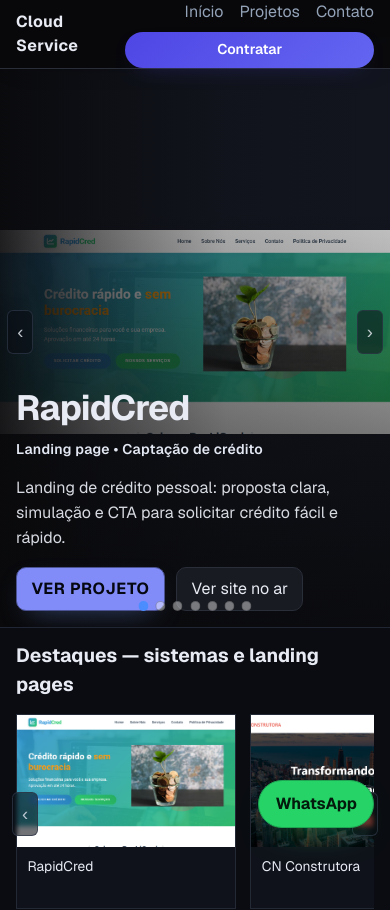
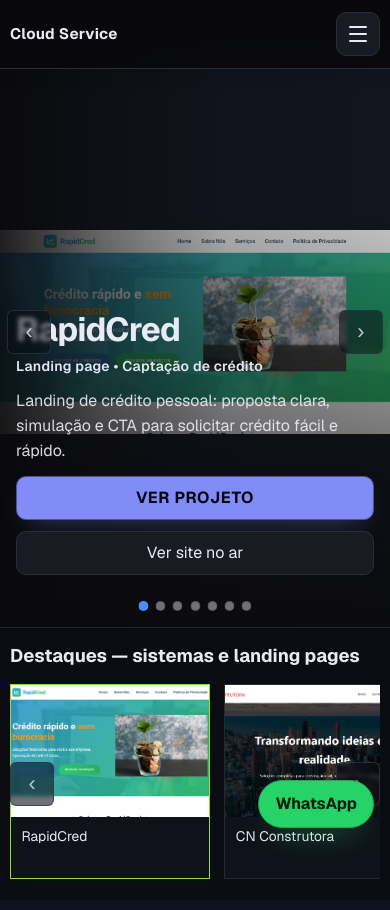
Before and after one commit to CloudBlackhand/portifolio, a Next.js app: page / in a window 390 px wide. Shown: the top 910 px of the page. Built offline with nearby package versions, Linux system fonts and the light colour scheme.

Commit message:
Otimiza site inteiro para mobile: menu, toque, tabela, carrossel e tablet imersivo.

```diff
--- a/app/components/showcase-carousel.tsx
+++ b/app/components/showcase-carousel.tsx
@@ -2,7 +2,7 @@
 
 import Image from "next/image";
 import Link from "next/link";
-import { useMemo, useRef, useState, type CSSProperties } from "react";
+import { useMemo, useRef, useState, type CSSProperties, type TouchEvent } from "react";
 import type { Project } from "@/data/projects";
 import { getProjectLiveLinkLabel, getProjectKindLabel, getShowcaseProjects } from "@/data/projects";
 
@@ -10,16 +10,28 @@ type ShowcaseCarouselProps = {
   projects: Project[];
 };
 
+const SWIPE_THRESHOLD_PX = 48;
+
 export function ShowcaseCarousel({ projects }: ShowcaseCarouselProps) {
   const featuredProjects = useMemo(() => getShowcaseProjects(projects), [projects]);
   const [activeIndex, setActiveIndex] = useState(0);
   const favoritesRowRef = useRef<HTMLDivElement>(null);
+  const touchStartX = useRef<number | null>(null);
 
   if (featuredProjects.length === 0) {
     return null;
   }
 
   const activeProject = featuredProjects[activeIndex];
+
+  const goTo = (direction: "prev" | "next") => {
+    setActiveIndex((prev) => {
+      if (direction === "prev") {
+        return (prev - 1 + featuredProjects.length) % featuredProjects.length;
+      }
+      return (prev + 1) % featuredProjects.length;
+    });
+  };
 
   const scrollFavorites = (direction: "left" | "right") => {
     const row = favoritesRowRef.current;
@@ -28,20 +40,33 @@ export function ShowcaseCarousel({ projects }: ShowcaseCarouselProps) {
     row.scrollBy({ left: delta, behavior: "smooth" });
   };
 
+  const onTouchStart = (event: TouchEvent<HTMLDivElement>) => {
+    touchStartX.current = event.changedTouches[0]?.clientX ?? null;
+  };
+
+  const onTouchEnd = (event: TouchEvent<HTMLDivElement>) => {
+    if (featuredProjects.length <= 1 || touchStartX.current === null) return;
+    const endX = event.changedTouches[0]?.clientX ?? touchStartX.current;
+    const delta = endX - touchStartX.current;
+    touchStartX.current = null;
+
+    if (Math.abs(delta) < SWIPE_THRESHOLD_PX) return;
+    goTo(delta > 0 ? "prev" : "next");
+  };
+
   return (
     <section className="showcase">
-      <div className="showcase-media">
+      <div
+        className="showcase-media"
+        onTouchStart={onTouchStart}
+        onTouchEnd={onTouchEnd}
+      >
         {featuredProjects.length > 1 && (
           <>
             <button
               type="button"
               className="hero-nav left"
-              onClick={() =>
-                setActiveIndex(
-                  (prev) =>
-                    (prev - 1 + featuredProjects.length) % featuredProjects.length,
-                )
-              }
+              onClick={() => goTo("prev")}
               aria-label="Banner anterior"
             >
               ‹
@@ -49,9 +74,7 @@ export function ShowcaseCarousel({ projects }: ShowcaseCarouselProps) {
             <button
               type="button"
               className="hero-nav right"
-              onClick={() =>
-                setActiveIndex((prev) => (prev + 1) % featuredProjects.length)
-              }
+              onClick={() => goTo("next")}
               aria-label="Próximo banner"
             >
               ›
@@ -153,7 +176,11 @@ export function ShowcaseCarousel({ projects }: ShowcaseCarouselProps) {
               return (
               <Link
                 key={project.slug}
-                className="favorite-card"
+                className={
+                  project.slug === activeProject.slug
+                    ? "favorite-card is-active"
+                    : "favorite-card"
+                }
                 href={`/projetos/${project.slug}`}
                 aria-label={`Abrir ${project.title}`}
               >
--- /dev/null
+++ b/app/components/site-header-nav.tsx
@@ -0,0 +1,72 @@
+"use client";
+
+import Link from "next/link";
+import { useEffect, useId, useState } from "react";
+
+const NAV_LINKS = [
+  { href: "/", label: "Início" },
+  { href: "/projetos", label: "Projetos" },
+  { href: "/contato", label: "Contato" },
+] as const;
+
+export function SiteHeaderNav() {
+  const [open, setOpen] = useState(false);
+  const panelId = useId();
+
+  useEffect(() => {
+    if (!open) return undefined;
+
+    const onKeyDown = (event: KeyboardEvent) => {
+      if (event.key === "Escape") setOpen(false);
+    };
+
+    document.body.classList.add("mobile-nav-open");
+    window.addEventListener("keydown", onKeyDown);
+
+    return () => {
+      document.body.classList.remove("mobile-nav-open");
+      window.removeEventListener("keydown", onKeyDown);
+    };
+  }, [open]);
+
+  return (
+    <>
+      <button
+        type="button"
+        className="nav-toggle"
+        aria-expanded={open}
+        aria-controls={panelId}
+        aria-label={open ? "Fechar menu" : "Abrir menu"}
+        onClick={() => setOpen((value) => !value)}
+      >
+        <span className="nav-toggle-bar" aria-hidden="true" />
+        <span className="nav-toggle-bar" aria-hidden="true" />
+        <span className="nav-toggle-bar" aria-hidden="true" />
+      </button>
+
+      <nav
+        id={panelId}
+        className={`nav nav-with-cta${open ? " nav--open" : ""}`}
+        aria-label="Navegação principal"
+      >
+        {NAV_LINKS.map((link) => (
+          <Link key={link.href} href={link.href} onClick={() => setOpen(false)}>
+            {link.label}
+          </Link>
+        ))}
+        <Link className="nav-cta" href="/contato" onClick={() => setOpen(false)}>
+          Contratar
+        </Link>
+      </nav>
+
+      {open ? (
+        <button
+          type="button"
+          className="nav-backdrop"
+          aria-label="Fechar menu"
+          onClick={() => setOpen(false)}
+        />
+      ) : null}
+    </>
+  );
+}
--- a/app/components/work-table.tsx
+++ b/app/components/work-table.tsx
@@ -1,5 +1,6 @@
 "use client";
 
+import Link from "next/link";
 import { useMemo, useState } from "react";
 import {
   createColumnHelper,
@@ -17,6 +18,21 @@ type WorkTableProps = {
 
 const columnHelper = createColumnHelper<Project>();
 
+function projectAreaLabel(kind: Project["projectKind"]): string {
+  switch (kind) {
+    case "marketing":
+      return "Marketing";
+    case "landing":
+      return "Landing";
+    case "consultoria":
+      return "Consultoria";
+    case "topsecret":
+      return "Sob sigilo";
+    default:
+      return "Sistema";
+  }
+}
+
 export function WorkTable({ projects }: WorkTableProps) {
   const [sorting, setSorting] = useState<SortingState>([
     { id: "year", desc: true },
@@ -30,20 +46,7 @@ export function WorkTable({ projects }: WorkTableProps) {
       }),
       columnHelper.accessor("projectKind", {
         header: "Área",
-        cell: (info) => {
-          switch (info.getValue()) {
-            case "marketing":
-              return "Marketing";
-            case "landing":
-              return "Landing";
-            case "consultoria":
-              return "Consultoria";
-            case "topsecret":
-              return "Top Secret";
-            default:
-              return "Sistema";
-          }
-        },
+        cell: (info) => projectAreaLabel(info.getValue()),
       }),
       columnHelper.accessor("category", {
         header: "Categoria",
@@ -61,7 +64,6 @@ export function WorkTable({ projects }: WorkTableProps) {
     [],
   );
 
-  // TanStack Table fornece handlers dinamicos; memoizacao do React Compiler e ignorada aqui de forma intencional.
   // eslint-disable-next-line react-hooks/incompatible-library
   const table = useReactTable({
     data: projects,
@@ -72,14 +74,37 @@ export function WorkTable({ projects }: WorkTableProps) {
     getSortedRowModel: getSortedRowModel(),
   });
 
+  const rows = table.getRowModel().rows;
+
   return (
     <section className="table-wrap section-spacing">
       <div className="table-header">
         <h2>Resumo dos projetos</h2>
-        <p className="muted">
-          Visão executiva dos projetos. Clique no cabeçalho para ordenar.
+        <p className="muted table-header-note">
+          Visão executiva dos projetos. No desktop, clique no cabeçalho para ordenar.
         </p>
       </div>
+
+      <ul className="work-table-cards" aria-label="Lista de projetos">
+        {rows.map((row) => {
+          const project = row.original;
+          return (
+            <li key={row.id} className="work-table-card">
+              <Link className="work-table-card-link" href={`/projetos/${project.slug}`}>
+                <div className="work-table-card-head">
+                  <h3>{project.title}</h3>
+                  <span className="work-table-card-year">{project.year}</span>
+                </div>
+                <p className="work-table-card-meta">
+                  {projectAreaLabel(project.projectKind)} · {project.category}
+                </p>
+                <p className="work-table-card-impact">{project.impactLabel}</p>
+              </Link>
+            </li>
+          );
+        })}
+      </ul>
+
       <div className="table-scroll">
         <table className="work-table">
           <thead>
@@ -109,7 +134,7 @@ export function WorkTable({ projects }: WorkTableProps) {
             ))}
           </thead>
           <tbody>
-            {table.getRowModel().rows.map((row) => (
+            {rows.map((row) => (
               <tr key={row.id}>
                 {row.getVisibleCells().map((cell) => (
                   <td key={cell.id}>
--- a/app/globals.css
+++ b/app/globals.css
@@ -9,11 +9,15 @@
   --brand-strong: #a5b4fc;
   --border: #2a2e39;
   --showcase-hero-height: 70vh;
+  --safe-top: env(safe-area-inset-top, 0px);
+  --safe-right: env(safe-area-inset-right, 0px);
+  --safe-bottom: env(safe-area-inset-bottom, 0px);
+  --safe-left: env(safe-area-inset-left, 0px);
 }
 
 @supports (height: 100dvh) {
   :root {
-    --showcase-hero-height: 70dvh;
+    --showcase-hero-height: min(70dvh, 640px);
   }
 }
 
@@ -29,12 +33,14 @@ body {
 
 body {
   min-height: 100vh;
+  min-height: 100dvh;
   color: var(--foreground);
   background: var(--background);
   font-family: var(--font-geist-sans), Arial, Helvetica, sans-serif;
   -webkit-font-smoothing: antialiased;
   -moz-osx-font-smoothing: grayscale;
   line-height: 1.5;
+  padding-bottom: calc(4.5rem + var(--safe-bottom));
 }
 
 * {
@@ -57,6 +63,7 @@ a {
   position: sticky;
   top: 0;
   z-index: 50;
+  padding-top: var(--safe-top);
   border-bottom: 1px solid var(--border);
   background: color-mix(in srgb, var(--background) 88%, transparent);
   backdrop-filter: blur(12px);
@@ -69,6 +76,11 @@ a {
   align-items: center;
   justify-content: space-between;
   gap: 1rem;
+  position: relative;
+}
+
+.nav-toggle {
+  display: none;
 }
 
 .logo {
@@ -84,6 +96,10 @@ a {
 .nav a {
   color: var(--muted);
   transition: color 0.2s ease;
+  min-height: 44px;
+  display: inline-flex;
+  align-items: center;
+  padding-inline: 0.15rem;
 }
 
 .nav a:hover {
@@ -96,7 +112,8 @@ a {
 
 .nav-cta {
   margin-left: 0.5rem;
-  padding: 0.45rem 1rem;
+  padding: 0.55rem 1.05rem;
+  min-height: 44px;
   border-radius: 999px;
   font-weight: 600;
   font-size: 0.88rem;
@@ -211,6 +228,7 @@ a {
   height: var(--showcase-hero-height);
   min-height: 0;
   box-sizing: border-box;
+  touch-action: pan-y;
 }
 
 .showcase-image {
@@ -327,8 +345,8 @@ a {
   top: 50%;
   transform: translateY(-50%);
   z-index: 3;
-  width: 30px;
-  height: 52px;
+  width: 44px;
+  height: 44px;
   border: 1px solid rgb(47 55 71 / 72%);
   background: rgb(10 13 20 / 52%);
   color: rgb(232 235 243 / 82%);
@@ -337,6 +355,9 @@ a {
   cursor: pointer;
   border-radius: 6px;
   backdrop-filter: blur(2px);
+  display: inline-flex;
+  align-items: center;
+  justify-content: center;
 }
 
 .hero-nav.left {
@@ -383,6 +404,14 @@ a {
   border: 1px solid rgb(0 0 0 / 25%);
   background: rgb(255 255 255 / 42%);
   cursor: pointer;
+  position: relative;
+  padding: 0;
+}
+
+.dot::after {
+  content: "";
+  position: absolute;
+  inset: -12px;
 }
 
 .dot.active {
@@ -428,8 +457,8 @@ a {
   top: 50%;
   transform: translateY(-50%);
   z-index: 2;
-  width: 30px;
-  height: 52px;
+  width: 44px;
+  height: 44px;
   border: 1px solid rgb(47 55 71 / 75%);
   background: rgb(10 13 20 / 58%);
   color: rgb(232 235 243 / 78%);
@@ -438,6 +467,9 @@ a {
   cursor: pointer;
   border-radius: 6px;
   backdrop-filter: blur(2px);
+  display: inline-flex;
+  align-items: center;
+  justify-content: center;
 }
 
 .favorites-nav.left {
@@ -580,7 +612,7 @@ a {
   display: inline-flex;
   align-items: center;
   justify-content: center;
-  min-height: 40px;
+  min-height: 44px;
   border-radius: 10px;
   border: 1px solid var(--border);
   padding: 0 0.9rem;
@@ -676,7 +708,7 @@ a {
 
 .marketing-section {
   padding: 3rem 0 2.5rem;
-  background: linear-gradient(180deg, #0c1220 0%, var(--bg) 100%);
+  background: linear-gradient(180deg, #0c1220 0%, var(--background) 100%);
   border-bottom: 1px solid var(--border);
 }
 
@@ -838,6 +870,61 @@ a {
   display: inline-flex;
   gap: 0.35rem;
   cursor: pointer;
+  min-height: 44px;
+  align-items: center;
+  padding: 0.35rem 0;
+}
+
+.work-table-cards {
+  display: none;
+  list-style: none;
+  margin: 0;
+  padding: 0;
+}
+
+.work-table-card {
+  border-bottom: 1px solid var(--border);
+}
+
+.work-table-card:last-child {
+  border-bottom: none;
+}
+
+.work-table-card-link {
+  display: block;
+  padding: 1rem;
+  color: inherit;
+}
+
+.work-table-card-head {
+  display: flex;
+  align-items: flex-start;
+  justify-content: space-between;
+  gap: 0.75rem;
+  margin-bottom: 0.35rem;
+}
+
+.work-table-card-head h3 {
+  font-size: 1rem;
+  line-height: 1.3;
+}
+
+.work-table-card-year {
+  flex-shrink: 0;
+  font-size: 0.82rem;
+  font-weight: 700;
+  color: var(--brand-strong);
+}
+
+.work-table-card-meta {
+  font-size: 0.84rem;
+  color: var(--muted);
+  margin-bottom: 0.35rem;
+}
+
+.work-table-card-impact {
+  font-size: 0.88rem;
+  line-height: 1.45;
 }
 
 .table-sort-indicator {
@@ -846,10 +933,11 @@ a {
 
 .whatsapp-float {
   position: fixed;
-  right: 1rem;
-  bottom: 1rem;
+  right: calc(1rem + var(--safe-right));
+  bottom: calc(1rem + var(--safe-bottom));
   z-index: 40;
   min-height: 48px;
+  min-width: 48px;
   padding: 0 1rem;
   border-radius: 999px;
   display: inline-flex;
@@ -874,11 +962,105 @@ html {
   color-scheme: dark;
 }
 
-@media (max-width: 640px) {
-  .nav-with-cta {
-    flex-wrap: wrap;
-    justify-content: flex-end;
-    gap: 0.5rem 1rem;
+@media (max-width: 768px) {
+  .work-table-cards {
+    display: grid;
+  }
+
+  .table-scroll {
+    display: none;
+  }
+
+  .table-header-note {
+    max-width: 36ch;
+  }
+}
+
+@media (max-width: 900px) {
+  .nav-toggle {
+    display: inline-flex;
+    flex-direction: column;
+    justify-content: center;
+    gap: 5px;
+    width: 44px;
+    height: 44px;
+    margin-left: auto;
+    border: 1px solid var(--border);
+    border-radius: 10px;
+    background: var(--surface-soft);
+    cursor: pointer;
+    flex-shrink: 0;
+    z-index: 52;
+  }
+
+  .nav-toggle-bar {
+    display: block;
+    width: 18px;
+    height: 2px;
+    margin-inline: auto;
+    border-radius: 999px;
+    background: var(--foreground);
+    transition: transform 0.2s ease, opacity 0.2s ease;
+  }
+
+  .nav-toggle[aria-expanded="true"] .nav-toggle-bar:nth-child(1) {
+    transform: translateY(7px) rotate(45deg);
+  }
+
+  .nav-toggle[aria-expanded="true"] .nav-toggle-bar:nth-child(2) {
+    opacity: 0;
+  }
+
+  .nav-toggle[aria-expanded="true"] .nav-toggle-bar:nth-child(3) {
+    transform: translateY(-7px) rotate(-45deg);
+  }
+
+  .nav-backdrop {
+    position: fixed;
+    inset: 0;
+    z-index: 49;
+    border: none;
+    background: rgb(0 0 0 / 55%);
+    cursor: pointer;
+  }
+
+  .nav.nav-with-cta {
+    position: fixed;
+    top: calc(68px + var(--safe-top));
+    right: calc(1rem + var(--safe-right));
+    left: calc(1rem + var(--safe-left));
+    z-index: 51;
+    display: grid;
+    gap: 0.35rem;
+    padding: 0.85rem;
+    border: 1px solid var(--border);
+    border-radius: 14px;
+    background: color-mix(in srgb, var(--surface) 96%, transparent);
+    backdrop-filter: blur(14px);
+    box-shadow: 0 18px 40px -24px rgb(0 0 0 / 70%);
+    transform: translateY(-8px) scale(0.98);
+    opacity: 0;
+    pointer-events: none;
+    transition:
+      opacity 0.2s ease,
+      transform 0.2s ease;
+  }
+
+  .nav.nav-with-cta.nav--open {
+    opacity: 1;
+    transform: translateY(0) scale(1);
+    pointer-events: auto;
+  }
+
+  .nav.nav-with-cta a {
+    width: 100%;
+    justify-content: center;
+    padding: 0.65rem 0.85rem;
+    border-radius: 10px;
+  }
+
+  .nav.nav-with-cta a:not(.nav-cta):hover {
+    background: rgb(255 255 255 / 4%);
   }
 
   .nav-cta {
@@ -887,17 +1069,93 @@ html {
     text-align: center;
     justify-content: center;
   }
+
+  body.mobile-nav-open {
+    overflow: hidden;
+  }
+
+  .footer-nav a {
+    min-height: 44px;
+    display: inline-flex;
+    align-items: center;
+  }
+
+  .page-shell {
+    padding-block: 1.5rem 3rem;
+  }
+
+  .container {
+    width: min(100% - 1.25rem, 1100px);
+  }
+
+  .page-shell {
+    width: min(100% - 1.25rem, 1100px);
+  }
+
+  .card-grid {
+    grid-template-columns: 1fr;
+  }
+
+  .showcase {
+    padding-bottom: 1rem;
+  }
+
+  .showcase-overlay {
+    padding: 1rem 1rem 3.25rem;
+    align-items: flex-end;
+  }
+
+  .showcase-panel {
+    max-width: 100%;
+    gap: 0.75rem;
+  }
+
+  .showcase-actions {
+    flex-direction: column;
+    align-items: stretch;
+  }
+
+  .showcase-actions .button {
+    width: 100%;
+  }
+
+  .favorites-strip {
+    width: min(100% - 1.25rem, 1200px);
+  }
+
+  .favorites-row {
+    grid-auto-columns: minmax(200px, 78vw);
+    padding-inline: 2.75rem;
+  }
+
+  .favorites-nav.left {
+    left: 0;
+  }
+
+  .favorites-nav.right {
+    right: 0;
+  }
+
+  .link-row {
+    flex-direction: column;
+    align-items: stretch;
+  }
+
+  .link-row .button {
+    width: 100%;
+  }
+}
+
+@media (max-width: 640px) {
+  .logo {
+    font-size: 0.95rem;
+    max-width: calc(100% - 52px);
+  }
 }
 
 @media (max-width: 740px) {
   .showcase-panel h1 {
-    font-size: clamp(1.8rem, 9vw, 3.1rem);
-  }
-
-  .hero-nav {
-    width: 26px;
-    height: 44px;
-    font-size: 1.15rem;
+    font-size: clamp(1.65rem, 8.5vw, 2.6rem);
   }
 
   .hero-nav.left {
@@ -909,21 +1167,7 @@ html {
   }
 
   .favorites-strip h3 {
-    font-size: 1.2rem;
-  }
-
-  .favorites-nav {
-    width: 26px;
-    height: 44px;
     font-size: 1.15rem;
-  }
-
-  .favorites-nav.left {
-    left: -4px;
-  }
-
-  .favorites-nav.right {
-    right: -4px;
   }
 
   .about-section {
@@ -933,4 +1177,12 @@ html {
   .about-photo-wrap {
     max-width: 320px;
   }
+
+  .marketing-section {
+    padding: 2rem 0 1.75rem;
+  }
+
+  .detail-gallery {
+    grid-template-columns: 1fr;
+  }
 }
--- a/app/layout.tsx
+++ b/app/layout.tsx
@@ -1,6 +1,7 @@
-import type { Metadata } from "next";
+import type { Metadata, Viewport } from "next";
 import { Geist, Geist_Mono } from "next/font/google";
 import Link from "next/link";
+import { SiteHeaderNav } from "@/app/components/site-header-nav";
 import "./globals.css";
 import "./globals-ep.css";
 import "./globals-classified.css";
@@ -21,6 +22,12 @@ export const metadata: Metadata = {
     "Projetos digitais em produção com foco em resultado, clareza e conforto para o cliente.",
 };
 
+export const viewport: Viewport = {
+  width: "device-width",
+  initialScale: 1,
+  viewportFit: "cover",
+};
+
 export default function RootLayout({
   children,
 }: Readonly<{
@@ -34,14 +41,7 @@ export default function RootLayout({
             <Link className="logo" href="/">
               Cloud Service
             </Link>
-            <nav className="nav nav-with-cta" aria-label="Navegação principal">
-              <Link href="/">Início</Link>
-              <Link href="/projetos">Projetos</Link>
-              <Link href="/contato">Contato</Link>
-              <Link className="nav-cta" href="/contato">
-                Contratar
-              </Link>
-            </nav>
+            <SiteHeaderNav />
           </div>
         </header>
         <main className="site-main">{children}</main>
```
Also changed, not shown: app/globals-classified.css (+73 -3 lines), app/globals-ep.css (+23 -1 lines).
